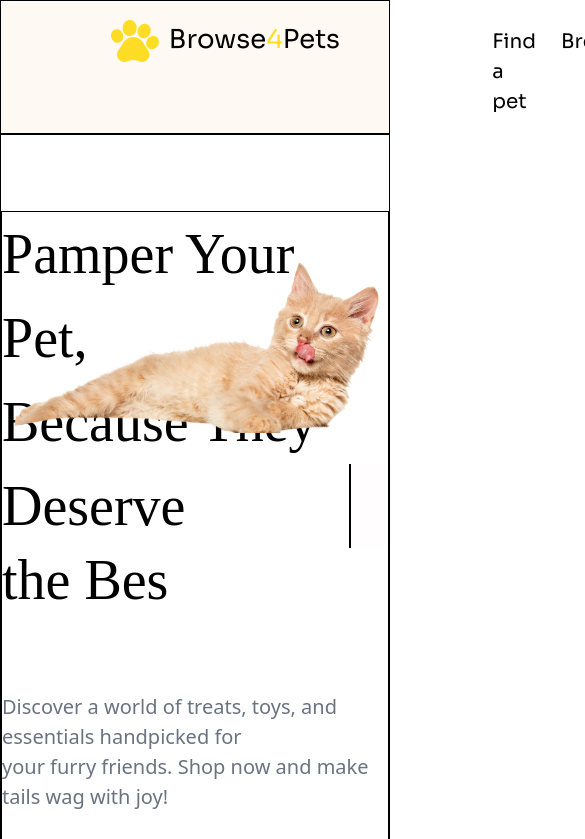
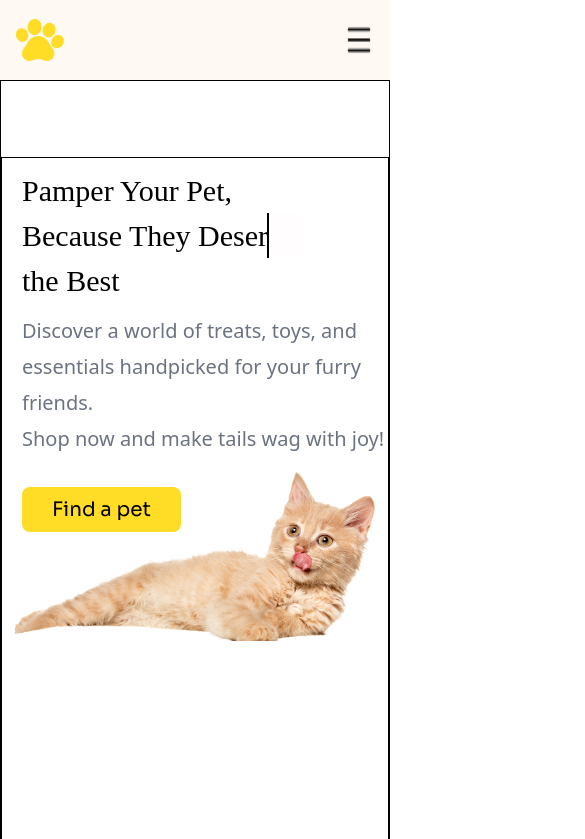
Before and after one commit to riyad899/PET-SHOP, a plain HTML site: page index.html in a window 390 px wide. Shown: the top 839 px of the page, 585 px wide, since content can reach past the window. Drawn offline with nearby package versions, Linux system fonts and the light colour scheme; a web font is replaced by a local one.

Commit message:
mobile responsive home section

```diff
--- a/index.html
+++ b/index.html
@@ -58,6 +58,24 @@
                 -webkit-text-stroke: 0px;
             }
         }
+
+        @media screen and (max-width: 767px) {
+
+            .br-class{
+                display: none;
+            }
+            .font-h1{
+                padding-left: 20px;
+                font-size: 30px;
+                padding-top: 10px;
+            }
+            .font-p{
+                padding-left: 20px;
+            }
+            .btn-p{
+                margin-left: 20px;
+            }
+        }
     </style>
 
 </head>
@@ -65,21 +83,28 @@
 
 
 <body>
-    <div class="bg-[#FFF9F4] nav-div flex justify-center">
-        <nav class="sora-font flex  container border border-black p-4  gap-[200px] pl-[60px]">
-
-            <div class="flex w-[231.85px] h-[48px] pl-[50px] ">
-                <img class="w-[47.85px] h-[48px]" src="c1-assets/logo-header.png" alt="">
-                <h1 class="text-[26px] pt-[3px] pl-[10px]">Browse<span class="text-[#FFDC26]">4</span>Pets</h1>
+    <div class="bg-[#FFF9F4] nav-div flex justify-center sm:border-b sm:border-black">
+        <nav class="sora-font flex  container  p-4  gap-[200px] xl:pl-[90px] ">
+            <div class="flex sm:items-center sm:justify-start w-[231.85px] h-[48px] pl-0 ">
+                <img class="w-[47.85px] h-[48px] sm:relative sm:" src="c1-assets/logo-header.png" alt="">
+                <h1 class="hidden sm:block text-[26px] pt-[3px] pl-[10px]">
+                    Browse<span class="text-[#FFDC26]">4</span>Pets
+                </h1>
             </div>
 
-            <ol class="flex gap-[25px]  sora-font text-[20px] pt-[10px] ">
+
+
+            <img class="xl:hidden xl:none ml-[70px] w-[30px] h-[30]" src="c1-assets/bars-3.png" alt="">
+
+
+
+            <ol class="xl:flex gap-[25px]  xl:sora-font text-[20px] pt-[10px] hidden  sm:block ">
                 <li><a class="" href="#">Find a pet</a></li>
                 <li><a href="#">Breeds</a></li>
                 <li><a href="#">Contact us</a></li>
             </ol>
 
-            <div class="right-div flex gap-[10px] pl-[70px]">
+            <div class="xl:right-div xl:flex xl:gap-[10px] xl:pl-[70px] hidden  sm:block ">
                 <img class="w-[24px] h-[24px] mt-[10px] mr-[10px]" src="c1-assets/Vector.png" alt="">
                 <img class="w-[24px] h-[24px] mt-[10px]" src="c1-assets/Vector2.png" alt="">
                 <button class="w-[117px] h-[45px] rounded-[8px] border border-[#FFDC26] ">Login</button>
@@ -88,25 +113,46 @@
         </nav>
     </div>
 
-    <div class="home h-[925px] text-left  border border-black flex justify-center ">
-        <div class=" mt-[76px] w-[1320px] h-[749px] border border-black flex flex-col justify-start gap-[30px]">
+    <div class="home h-[925px] text-left border border-black flex justify-center relative">
+        <div class="mt-[76px] w-[1320px] h-[749px] border border-black flex flex-col justify-start gap-[30px]">
             <div class="wrapper">
-                <h1 class="dynamic-txt adlam-display-regular text-[56px]">Pamper Your Pet,
-                    <br> Because They Deserve
+                <h1 class="font-h1 dynamic-txt adlam-display-regular xl:text-[56px] sm:text-[30px]">
+                    Pamper Your Pet,
+                    <br>
+                    Because They Deserve
                 </h1>
             </div>
-            <h1 class="wrapper  adlam-display-regular text-[56px]" style="
-         position: relative; top: -40px;    ">the Bes</h1>
-            <p class="text-[20px] leadind-[36px] text-gray-500">Discover a world of treats, toys, and essentials
-                handpicked for<br>
-                your furry friends. Shop now and make tails wag with joy!</p>
-            <button class="bg-[#FFDC26] w-[159px] h-[45px] rounded-[8px] text-[20px] text-[black] sora-font">Find a pet</button>
-            <img class="absolute b-[50px] " src="c1-assets/Adobe Express - file.png" alt="">
+            <h1 class="font-h1 wrapper adlam-display-regular xl:text-[56px] sm:text-[40px]"
+                style="position: relative; top: -40px;">
+                the Best
+            </h1>
+
+            <p class="font-p text-[20px] leading-[36px] text-gray-500 pt-[-50px] relative top-[-60px]">
+                Discover a world of treats, toys, and
+                <br class="sm:block xl:hidden">
+                essentials handpicked for
+                <br class="br-class">
+                your furry
+                friends.
+                <br class="sm:block xl:hidden">
+                Shop now and make tails wag with joy!
+            </p>
+
+            <button
+                class="btn-p bg-[#FFDC26] w-[159px] h-[45px] rounded-[8px] text-[20px] text-[black] sora-font relative bottom-[60px]">
+                Find a pet
+            </button>
+            <img class="xl:absolute xl:b-[50px] sm:relative sm:mt-[0px] mt-[-200px]"
+                src="c1-assets/Adobe Express - file.png" alt="">
         </div>
-
     </div>
 
 
+
+    </div>
+    </div>
+
+    <div class="new-pannel">
 
     </div>
 
```
Also changed, not shown: c1-assets/bars-3.png (added).
